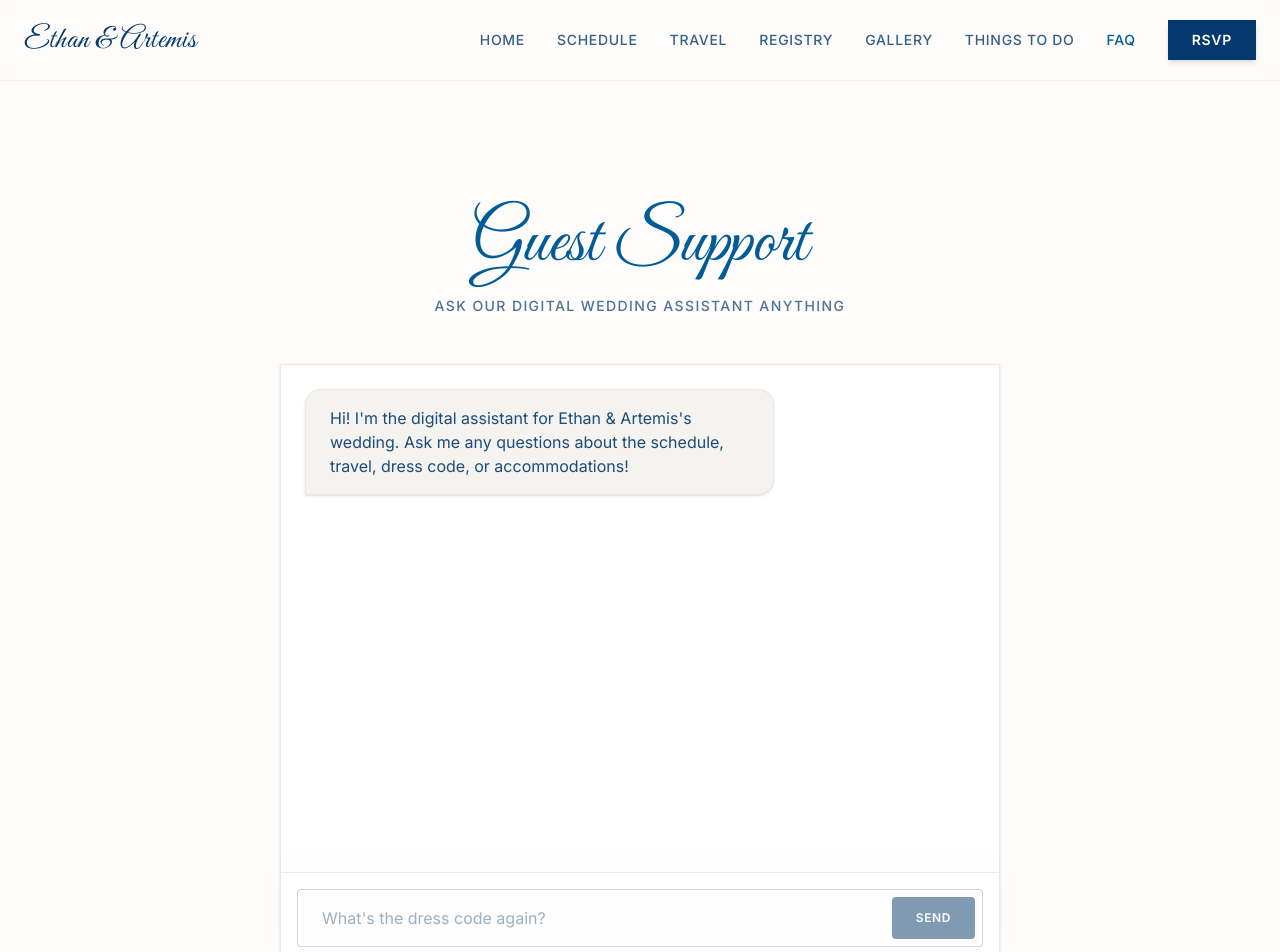
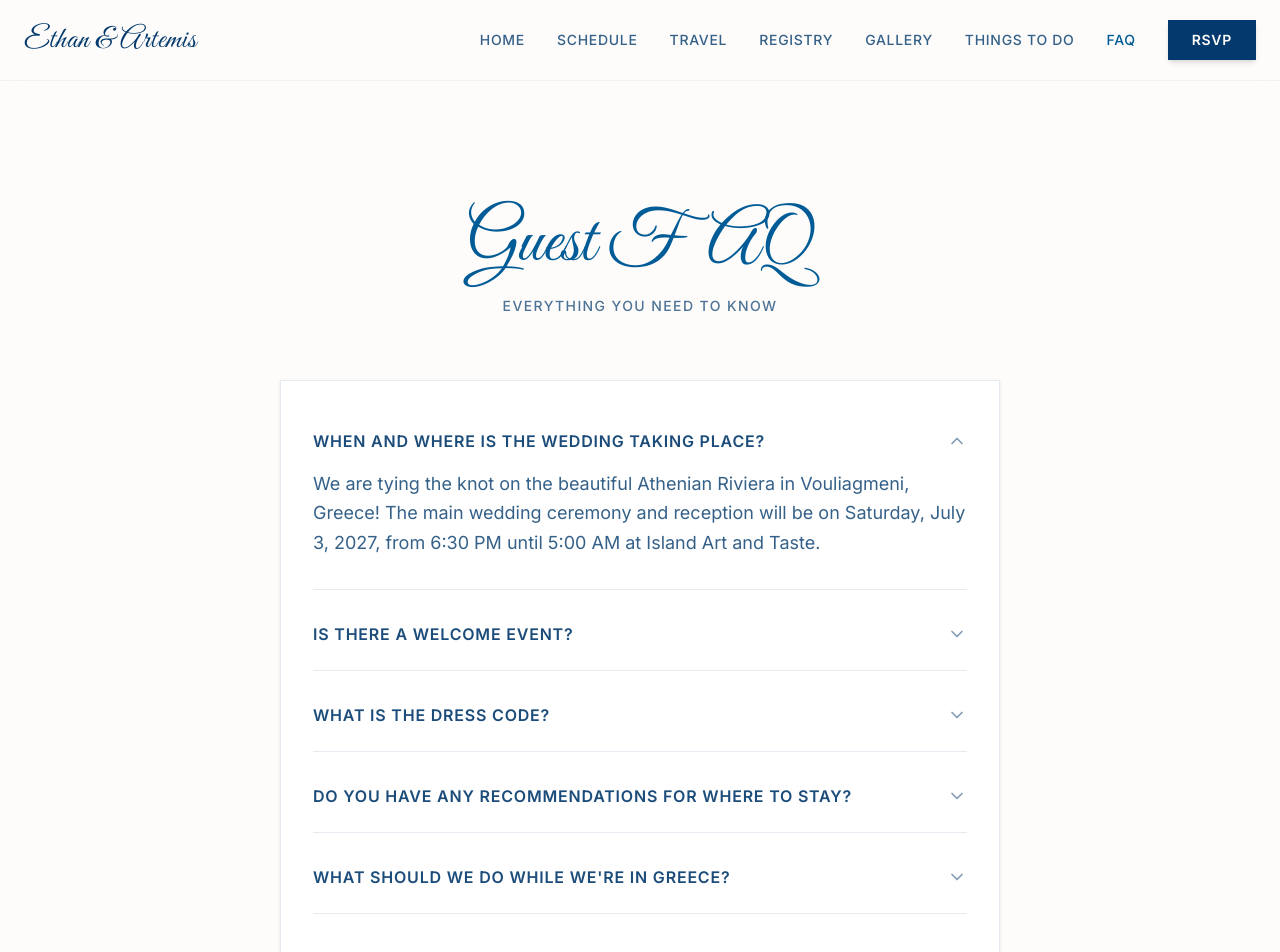
Before and after one commit to Mkisil7/ethan-artemis-wedding, a Next.js app: page /faq in a window 1280 px wide. Shown: the top 952 px of the page. Built offline with nearby package versions, Linux system fonts and the light colour scheme.

Commit message:
refactor: replace AI chat interface with static FAQ accordion component and remove chat API route

```diff
--- a/src/app/api/chat/route.ts
+++ /dev/null
@@ -1,34 +0,0 @@
-import { createGoogleGenerativeAI } from '@ai-sdk/google';
-import { streamText } from 'ai';
-
-const google = createGoogleGenerativeAI({
-  apiKey: process.env.GOOGLE_GENERATIVE_AI_API_KEY,
-});
-
-export const maxDuration = 30;
-
-export async function POST(req: Request) {
-  const { messages } = await req.json();
-
-  const result = streamText({
-    model: google('gemini-2.5-flash'),
-    messages,
-    system: `You are the helpful wedding assistant for Ethan and Artemis's wedding.
-
-    CRITICAL INSTRUCTION: You must strictly ONLY answer questions related to the wedding, travel to Greece, accommodations nearby, and the schedule. If a user asks about anything unrelated (such as coding, math, general world facts, politics, recipes, etc.), politely decline and remind them you are here to help with the wedding only.
-
-    Wedding Details:
-    - Couple: Ethan & Artemis
-    - Destination: Athenian Riviera in Vouliagmeni, Greece.
-    - Welcome Event: Friday, July 2, 2027 at 7:00 PM until 1:00 AM at Lake Vouliagmeni. Cocktails & Light Bites.
-    - Wedding Day: Saturday, July 3, 2027 at 6:30 PM until 5:00 AM at Island Art and Taste in Vouliagmeni, Greece. Dress code is Black Tie.
-
-    Hotels we recommend: The Margi, Four Seasons Astir Palace Hotel, Grand Resort Lagonissi, The Roc Club, Azur Hotel, Somewhere Boutique, Divani Escape, One&Only Aesthesis.
-    Things to do: Lake Vouliagmeni (thermal spa), Astir Beach (exclusive club), The Acropolis in Athens (go early morning), Plaka Neighborhood (shopping/food).
-    Registry: We will post our house fund registry closer to the date.
-
-    Be extremely polite, warm, and joyful for the couple. Respond concisely. Do not use Markdown unless absolutely necessary for readability.`,
-  });
-
-  return result.toUIMessageStreamResponse();
-}
--- a/src/app/faq/page.tsx
+++ b/src/app/faq/page.tsx
@@ -1,92 +1,81 @@
 "use client";
 
-import { useChat } from "@ai-sdk/react";
 import { useState } from "react";
+import { ChevronDown } from "lucide-react";
 
 export default function FAQ() {
-  const { messages, status, sendMessage } = useChat();
-  const [input, setInput] = useState("");
-  const isLoading = status === "submitted" || status === "streaming";
+  const [openIndex, setOpenIndex] = useState<number | null>(0);
 
-  const handleInputChange = (e: React.ChangeEvent<HTMLInputElement>) => {
-    setInput(e.target.value);
+  const toggleAccordion = (index: number) => {
+    setOpenIndex(openIndex === index ? null : index);
   };
 
-  const handleSubmit = (e: React.FormEvent) => {
-    e.preventDefault();
-    if (!input.trim() || isLoading) return;
-
-    // AbstractChat signature for Vercel AI SDK 6+
-    sendMessage({ parts: [{ type: "text", text: input }], role: "user" });
-    setInput("");
-  };
+  const FAQS = [
+    {
+      question: "When and where is the wedding taking place?",
+      answer: "We are tying the knot on the beautiful Athenian Riviera in Vouliagmeni, Greece! The main wedding ceremony and reception will be on Saturday, July 3, 2027, from 6:30 PM until 5:00 AM at Island Art and Taste."
+    },
+    {
+      question: "Is there a welcome event?",
+      answer: "Yes! We are hosting a Welcome Event for all guests on Friday, July 2, 2027, starting at 7:00 PM until 1:00 AM at Lake Vouliagmeni. There will be cocktails and light bites to kick off the weekend."
+    },
+    {
+      question: "What is the dress code?",
+      answer: "The dress code for the wedding day is Black Tie. We can't wait to see everyone dressed to the nines! For the Welcome Event, elegant resort wear is perfect."
+    },
+    {
+      question: "Do you have any recommendations for where to stay?",
+      answer: "We highly recommend staying near Vouliagmeni. Some of our favorites are The Margi, Four Seasons Astir Palace Hotel, Grand Resort Lagonissi, The Roc Club, Azur Hotel, Somewhere Boutique, Divani Escape, and One&Only Aesthesis."
+    },
+    {
+      question: "What should we do while we're in Greece?",
+      answer: "There's so much to explore! We recommend taking a dip in the thermal spa at Lake Vouliagmeni, relaxing at Astir Beach (an exclusive club), exploring the Plaka Neighborhood for shopping and food, and of course, visiting The Acropolis in Athens (pro-tip: go early in the morning to beat the heat!)."
+    },
+    {
+      question: "Where are you registered?",
+      answer: "Your presence is the greatest gift! However, if you'd like to contribute, we will be launching a House Fund closer to our wedding date. Check back on the Registry page!"
+    }
+  ];
 
   return (
     <div className="min-h-screen bg-sand text-med pb-24">
-      <div className="pt-32 pb-12 text-center px-4">
-        <h1 className="font-cursive text-5xl md:text-7xl mb-4 text-aegean">Guest Support</h1>
-        <p className="text-med/70 font-medium tracking-widest uppercase text-sm">Ask our digital wedding assistant anything</p>
+      <div className="pt-32 pb-16 text-center px-4">
+        <h1 className="font-cursive text-5xl md:text-7xl mb-4 text-aegean">Guest FAQ</h1>
+        <p className="text-med/70 font-medium tracking-widest uppercase text-sm">Everything you need to know</p>
       </div>
 
       <div className="max-w-3xl mx-auto px-4 md:px-6">
-        <div className="bg-white border border-med/10 shadow-sm h-[600px] flex flex-col">
+        <div className="bg-white border border-med/10 shadow-sm p-4 md:p-8 flex flex-col gap-4">
+          {FAQS.map((faq, idx) => (
+            <div
+              key={idx}
+              className="border-b border-med/10 last:border-0 pb-2"
+            >
+              <button
+                onClick={() => toggleAccordion(idx)}
+                className="w-full flex justify-between items-center py-4 text-left group"
+              >
+                <span className="font-semibold tracking-wider text-med/90 uppercase text-sm md:text-base group-hover:text-aegean transition-colors">
+                  {faq.question}
+                </span>
+                <ChevronDown
+                  className={`w-5 h-5 text-med/50 transition-transform duration-300 ml-4 shrink-0 ${openIndex === idx ? 'rotate-180 text-aegean' : ''}`}
+                />
+              </button>
 
-          {/* Chat Window */}
-          <div className="flex-1 overflow-y-auto p-6 flex flex-col gap-6">
-            <div className="flex self-start max-w-[80%] md:max-w-[70%]">
-              <div className="bg-sand-dark px-6 py-4 rounded-tl-2xl rounded-tr-2xl rounded-br-2xl border border-med/5 shadow-sm text-med/90">
-                Hi! I&apos;m the digital assistant for Ethan & Artemis&apos;s wedding. Ask me any questions about the schedule, travel, dress code, or accommodations!
+              <div
+                className={`grid transition-all duration-300 ease-in-out ${
+                  openIndex === idx ? 'grid-rows-[1fr] opacity-100 pb-6' : 'grid-rows-[0fr] opacity-0'
+                }`}
+              >
+                <div className="overflow-hidden">
+                  <p className="text-med/80 leading-relaxed md:text-lg">
+                    {faq.answer}
+                  </p>
+                </div>
               </div>
             </div>
-
-            {messages.map((m) => (
-              <div
-                key={m.id}
-                className={`flex max-w-[80%] md:max-w-[70%] ${m.role === 'user' ? 'self-end' : 'self-start'}`}
-              >
-                <div
-                  className={`px-6 py-4 border shadow-sm text-sm md:text-base leading-relaxed ${
-                    m.role === 'user'
-                      ? 'bg-aegean text-sand border-aegean rounded-tl-2xl rounded-tr-2xl rounded-bl-2xl'
-                      : 'bg-sand-dark text-med border-med/5 rounded-tl-2xl rounded-tr-2xl rounded-br-2xl'
-                  }`}
-                >
-                  {m.parts?.filter((p: { type: string; text?: string }) => p.type === 'text').map((p: { type: string; text?: string }) => p.text).join('') || (typeof (m as unknown as { content?: string }).content === 'string' ? (m as unknown as { content?: string }).content : '')}
-                </div>
-              </div>
-            ))}
-
-            {isLoading && (
-              <div className="flex self-start max-w-[80%]">
-                <div className="bg-sand-dark px-5 py-4 rounded-tl-2xl rounded-tr-2xl rounded-br-2xl border border-med/5 text-med/50 flex gap-2 items-center">
-                  <span className="w-1.5 h-1.5 bg-med/40 rounded-full animate-bounce" style={{ animationDelay: "0ms" }}></span>
-                  <span className="w-1.5 h-1.5 bg-med/40 rounded-full animate-bounce" style={{ animationDelay: "150ms" }}></span>
-                  <span className="w-1.5 h-1.5 bg-med/40 rounded-full animate-bounce" style={{ animationDelay: "300ms" }}></span>
-                </div>
-              </div>
-            )}
-          </div>
-
-          {/* Input Area */}
-          <div className="p-4 border-t border-med/10 bg-white shadow-[0_-10px_30px_rgba(0,0,0,0.02)]">
-            <form onSubmit={handleSubmit} className="relative flex">
-              <input
-                className="flex-1 bg-sand/30 border border-med/20 py-4 pl-6 pr-28 outline-none focus:border-aegean transition-colors text-med placeholder:text-med/40 rounded-sm"
-                value={input}
-                onChange={handleInputChange}
-                placeholder="What's the dress code again?"
-                disabled={isLoading}
-              />
-              <button
-                type="submit"
-                disabled={isLoading || !input.trim()}
-                className="absolute right-2 top-2 bottom-2 bg-med text-sand px-6 font-semibold tracking-wider uppercase text-xs hover:bg-aegean transition-colors disabled:opacity-50 disabled:cursor-not-allowed rounded-sm"
-              >
-                Send
-              </button>
-            </form>
-          </div>
-
+          ))}
         </div>
       </div>
     </div>
--- a/test-google-key.js
+++ /dev/null
@@ -1,7 +0,0 @@
-const { createGoogleGenerativeAI } = require('@ai-sdk/google');
-try {
-  createGoogleGenerativeAI({ apiKey: undefined });
-  console.log("No error!");
-} catch (e) {
-  console.log("ERROR THROWN:", e.message);
-}
```
